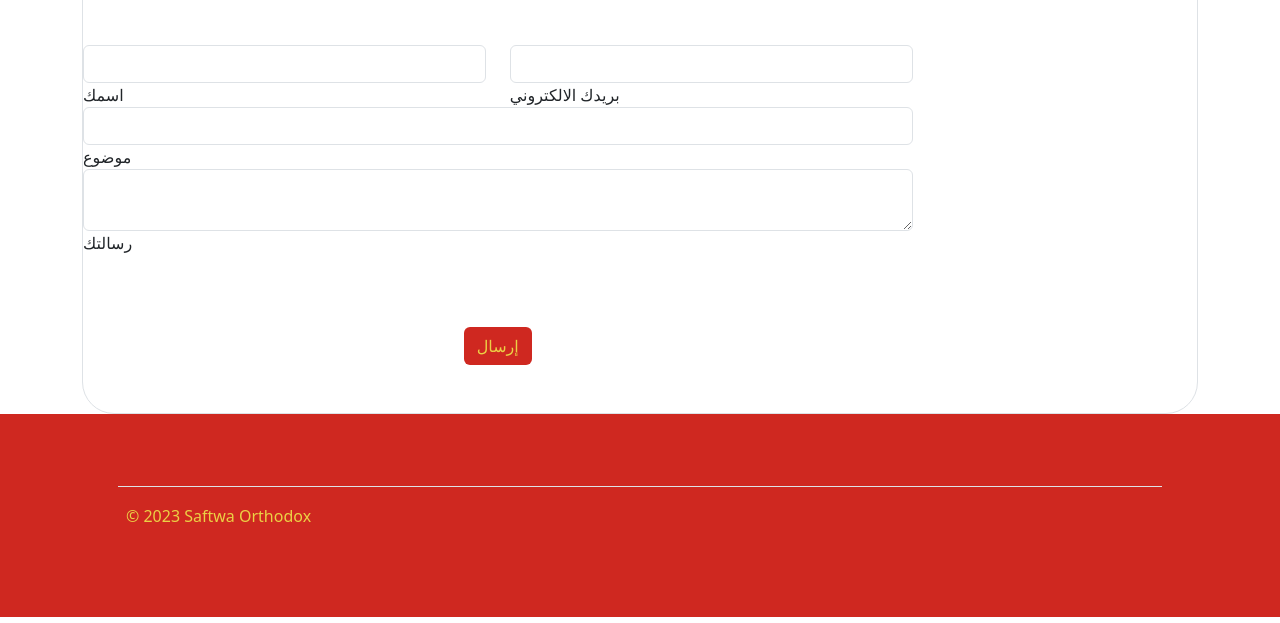
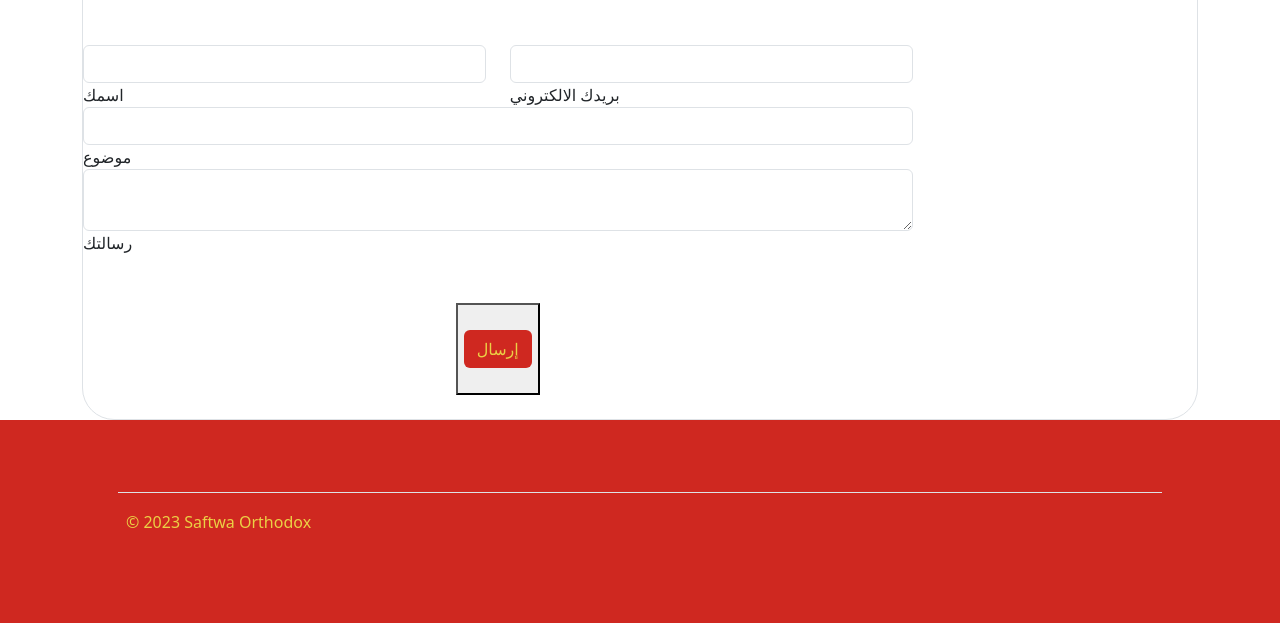
Before and after one commit to emmanuelbaiby/safwa-orthodox, a plain HTML site: page contact.html in a window 1280 px wide. Shown: the part 231-854 px from the top of the page. Drawn offline with nearby package versions, Linux system fonts and the light colour scheme.

Commit message:
Update contact.html
fix the submit button in contact

```diff
--- a/contact.html
+++ b/contact.html
@@ -86,7 +86,7 @@
                         </form>
 
                         <div class="text-center text-md-left">
-                            <a class="btn mt-4 button-header mb-4 header-title" style="background-color: #cf2820;">إرسال</a>
+                            <button type="submit"> <a class="btn mt-4 button-header mb-4 header-title" style="background-color: #cf2820;">إرسال</a></button>
                         </div>
                         <div id="status"></div>
                     </div>
```
